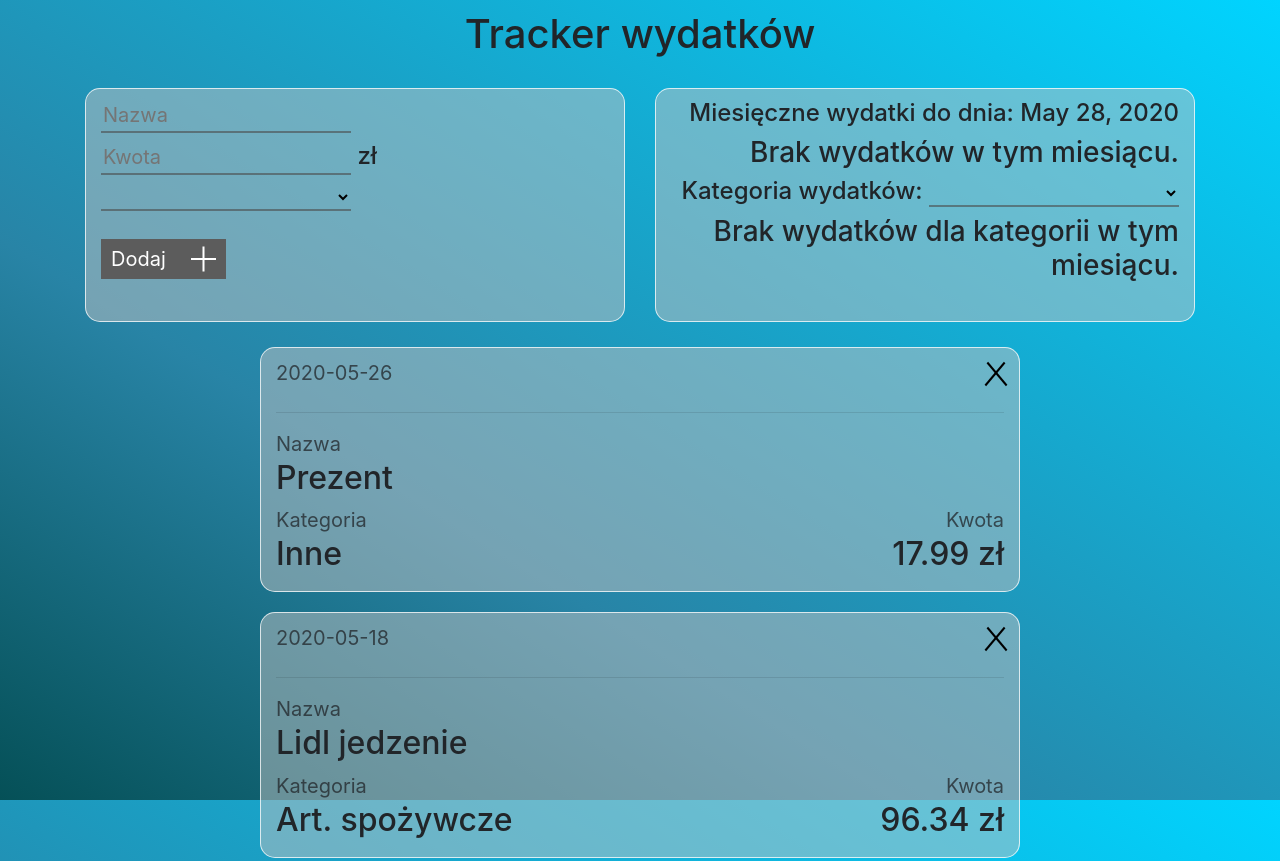
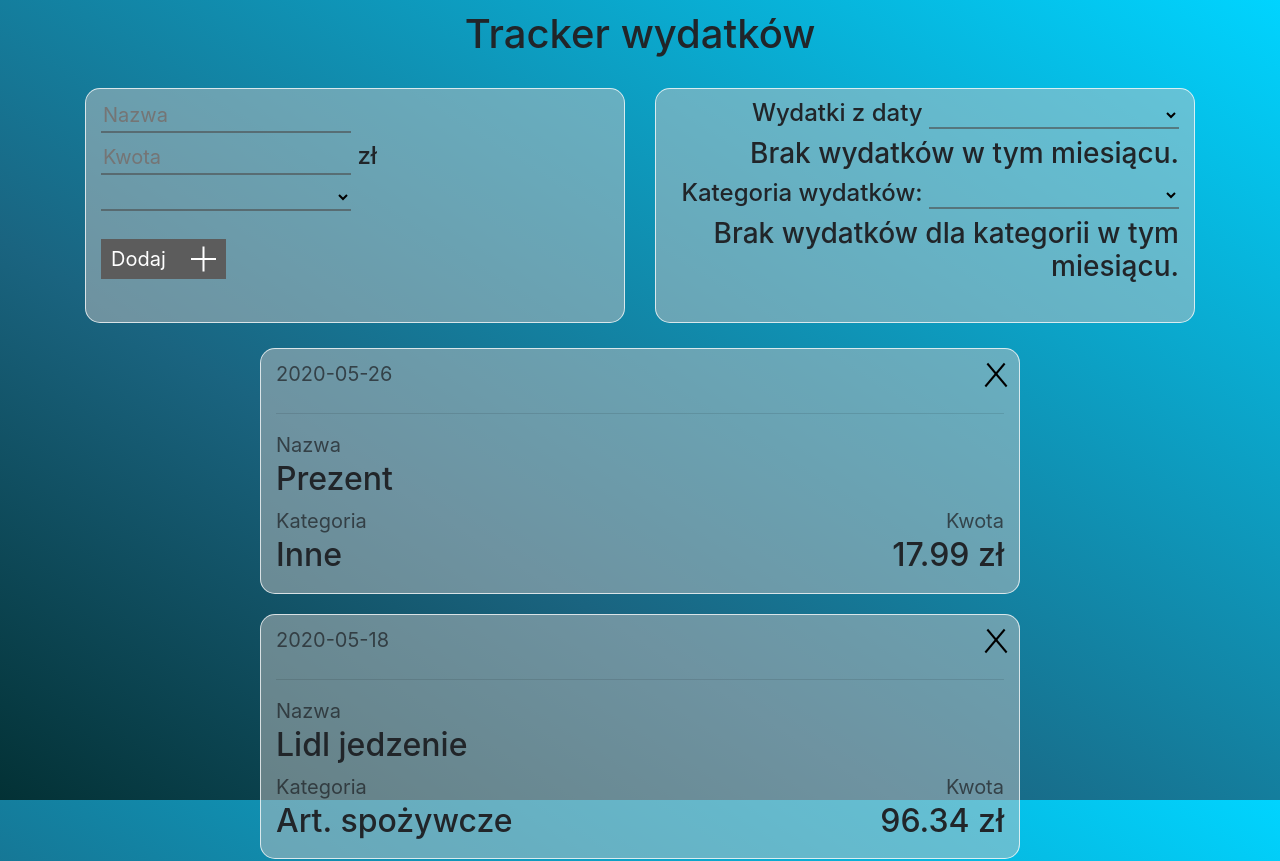
Before and after one commit to marcelmos/angular-expenses-tracker, an Angular app: page / in a window 1280 px wide. Shown: the top 861 px of the page. Built offline with nearby package versions, Linux system fonts and the light colour scheme.

Commit message:
Sorting system

```diff
--- a/src/app/expenses/expenses.component.html
+++ b/src/app/expenses/expenses.component.html
@@ -1,10 +1,17 @@
 <div class="month-expenses" id="expenses">
-  <p class="h4">Miesięczne wydatki do dnia: {{dateObj | date}}</p>
+  <!-- Date filter -->
+  <p class="h4">Wydatki z daty
+    <select [(ngModel)]="filterDate" (change)="sortBy()" [value]="0">
+      <option value="{{actualMonth}}" selected>Aktualny miesiac</option>
+      <option *ngFor="let filterDate of dateArray">{{filterDate}}</option>
+    </select>
+  </p>
   <ng-container *ngIf="expensesService.monthExpenses > 0; else noExpensesFound">
     <h3>{{expensesService.monthExpenses | number}} zł</h3>
   </ng-container>
+  <!-- Product type filter -->
   <p class="h4">Kategoria wydatków:
-    <select [(ngModel)]="filterBy" (change)="sortBy()">
+    <select [(ngModel)]="filterType" (change)="sortBy()">
       <option>Art. spożywcze</option>
       <option>Ubrania</option>
       <option>Elektronika</option>
--- a/src/app/expenses/expenses.component.ts
+++ b/src/app/expenses/expenses.component.ts
@@ -1,5 +1,6 @@
 import { Component, OnInit } from '@angular/core';
 import { ExpensesService } from '../services/expenses.service';
+import { Product } from '../model/product';
 
 @Component({
   selector: 'app-expenses',
@@ -9,18 +10,30 @@ import { ExpensesService } from '../services/expenses.service';
 export class ExpensesComponent implements OnInit {
 
   dateObj = new Date();
-  filterBy: string;
-
+  filterType: string;
+  actualMonth = this.dateObj.getFullYear() + '-' + ('0' + (this.dateObj.getMonth() + 1)).slice(-2);
+  filterDate: string;
+  dateArray = [];
 
   constructor(public expensesService: ExpensesService) {
+    expensesService.getProductsArrayObs().subscribe((products: Array<Product>) => {
+      this.dateArray = products.map(a => a.date.slice(0, 7));
+      this.dateArray = this.dateArray.filter((v, i) => products.map(a => a.date.slice(0, 7)).indexOf(v) === i).sort((a, b) => a - b);
+    });
+
   }
 
   ngOnInit(): void {
+
+    // this.dateArray = this.dateArray.filter((v, i) => this.dateArray.indexOf(v) === i);
+    // console.log('Date filter: ');
+    // console.log(this.dateArray);
+
   }
 
   sortBy(){
-    if (this.filterBy){
-      this.expensesService.sortExpenses(this.filterBy);
+    if (this.filterType){
+      this.expensesService.sortExpenses(this.filterType);
     }
   }
 }
--- a/src/app/services/expenses.service.ts
+++ b/src/app/services/expenses.service.ts
@@ -7,8 +7,8 @@ import { Observable, BehaviorSubject } from 'rxjs';
 })
 export class ExpensesService {
 
-  private productsArray: Array<Product>;
   private productsArrayObs = new BehaviorSubject<Array<object>>([]);
+  productsArray: Array<Product>;
 
   monthExpenses: number;
   sortedExpensesValue: number;
--- a/src/styles.css
+++ b/src/styles.css
@@ -4,7 +4,7 @@
 
 body{
   background: rgb(5,80,87);
-  background: linear-gradient(32deg, rgba(5,80,87,1) 0%, rgba(40,132,166,1) 35%, rgba(0,212,255,1) 100%);
+  background: linear-gradient(32deg, rgb(3, 49, 53) 0%, rgb(26, 100, 128) 35%, rgba(0,212,255,1) 100%);
   background-attachment: fixed;
   /* text-align: center; */
   font-family: Verdana, Geneva, Tahoma, sans-serif;
```
